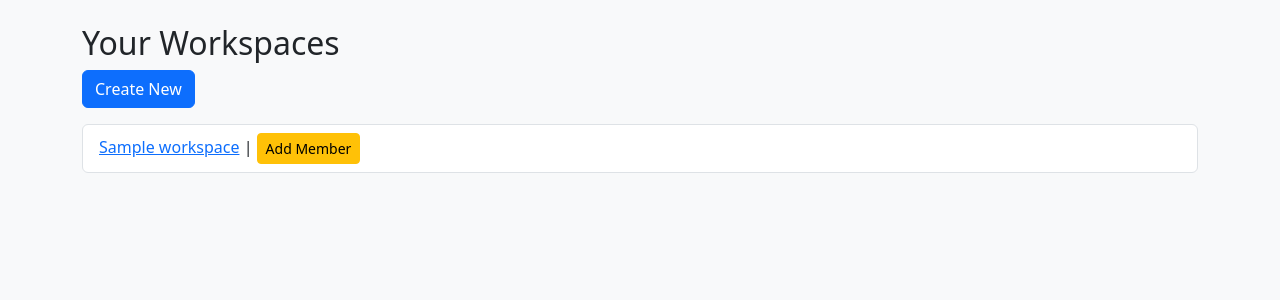
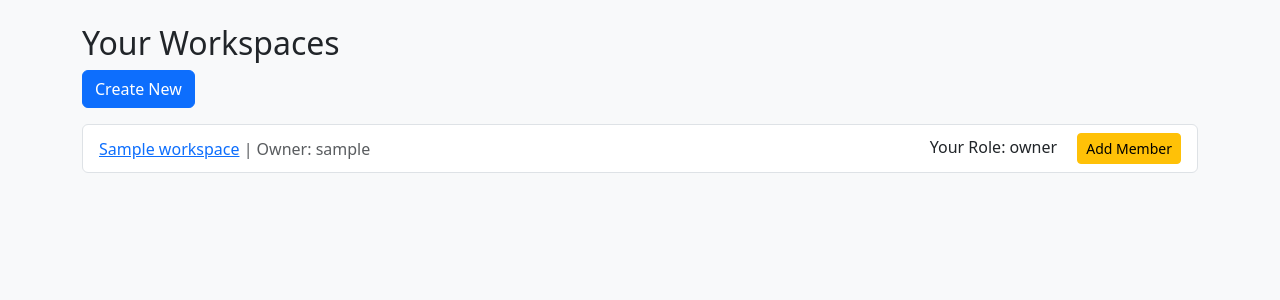
Before and after one commit to njannati1991/django-task_manager, a Django app: page /workspaces/ in a window 1280 px wide. Shown: the part 57-357 px from the top of the page. Run offline with Django 5.2, Linux system fonts and the light colour scheme; a user stored in the database is signed in; tables that the repository leaves empty hold one stand-in row (values such as "Sample post"); parts of the project's set-up code (start-up, migrations or seed data) failed here and were passed over.

Commit message:
add: roles on template and views

```diff
--- a/projects/views.py
+++ b/projects/views.py
@@ -60,7 +60,7 @@ class ProjectDetailView(LoginRequiredMixin, DetailView):
                     'tasks', queryset= Task.objects.filter(is_active=True)
                 )
             ).filter(
-                    workspace__members = self.request.user,
+                    workspace__memberships__members = self.request.user,
                 )
 
     def get_context_data(self, **kwargs):
--- a/workspaces/templates/workspaces/workspace_list.html
+++ b/workspaces/templates/workspaces/workspace_list.html
@@ -6,15 +6,32 @@
 <a class="btn btn-primary" href="{% url 'workspace-create' %}">Create New</a>
 
 <ul class="mt-3 list-group">
-{% for workspace in workspaces %}
-<li class="list-group-item">
-    <a href="{% url 'workspace-detail' workspace.id %}">{{ workspace.name }}</a> |
-    <a href="{% url 'add-member' workspace.pk %}" class="btn btn-sm btn-warning">Add Member</a>
-</li>
+    {% for workspace in workspaces %}
+        <li class="list-group-item d-flex justify-content-between align-items-center">
+            <div>
+                <a href="{% url 'workspace-detail' workspace.pk %}">{{ workspace.name }}</a>
+                <span class="text-muted">
+                    | Owner: {{ workspace.owner.username }}
+                </span>
+            </div>
 
-{% empty %}
-<li class="list-group-item">No workspace yet.</li>
-{% endfor %}
+            <div>
+                {% if workspace.user_membership %}
+                    {# چون to_attr='user_membership' لیست برمی‌گرداند، اندیس 0 می‌خواهیم #}
+                    Your Role: {{ workspace.user_membership.0.role }}
+                {% elif workspace.owner == user %}
+                    Your Role: owner
+                {% else %}
+                    Not a member
+                {% endif %}
+
+                <a href="{% url 'add-member' workspace.pk %}" class="btn btn-sm btn-warning ms-3">Add Member</a>
+            </div>
+        </li>
+
+    {% empty %}
+        <li class="list-group-item">No workspaces yet.</li>
+    {% endfor %}
 </ul>
 
 
--- a/workspaces/views.py
+++ b/workspaces/views.py
@@ -4,7 +4,7 @@ from django.views.generic import CreateView, DeleteView, FormView, ListView, Det
 from django.contrib.auth.mixins import LoginRequiredMixin
 from django.contrib.auth import get_user_model
 from django.db import transaction
-from django.db.models import Prefetch
+from django.db.models import Prefetch, Q
 
 from workspaces.models import Workspace, WorkspaceMember
 from .permissions import WorkspacePermissionMixin
@@ -20,7 +20,28 @@ class WorkspaceListView(LoginRequiredMixin, ListView):
 
 
     def get_queryset(self):
-        return Workspace.objects.filter(owner=self.request.user)
+        user = self.request.user
+
+        user_memberships = WorkspaceMember.objects.filter(members=user).select_related('workspace')
+
+        return (
+            Workspace.objects.filter(
+                Q(owner=user) |
+                Q(memberships__members=user)
+            )
+            .prefetch_related(
+                Prefetch('memberships', queryset=user_memberships, to_attr='user_membership')
+            )
+            .distinct()
+        )
+
+    # def get_context_data(self, **kwargs):
+    #     data = super().get_context_data(**kwargs)
+    #     data['role'] = WorkspaceMember.objects.filter(
+    #         members = self.request.user,
+    #         Workspace = self.kwargs['workspace']
+    #     ).values('role')
+    #     return data
 
 
 class WorkspaceDetailView(LoginRequiredMixin, DetailView):
```
